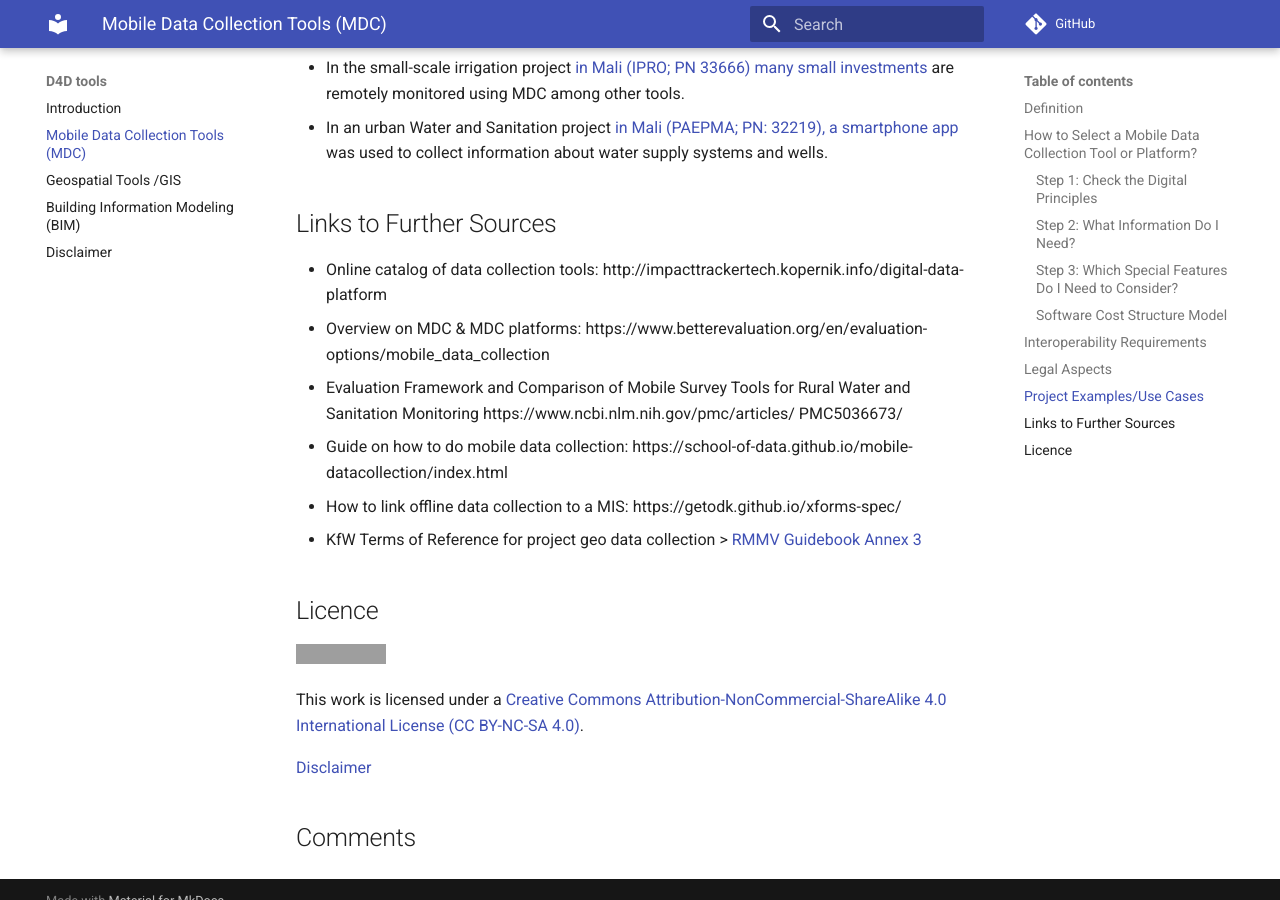
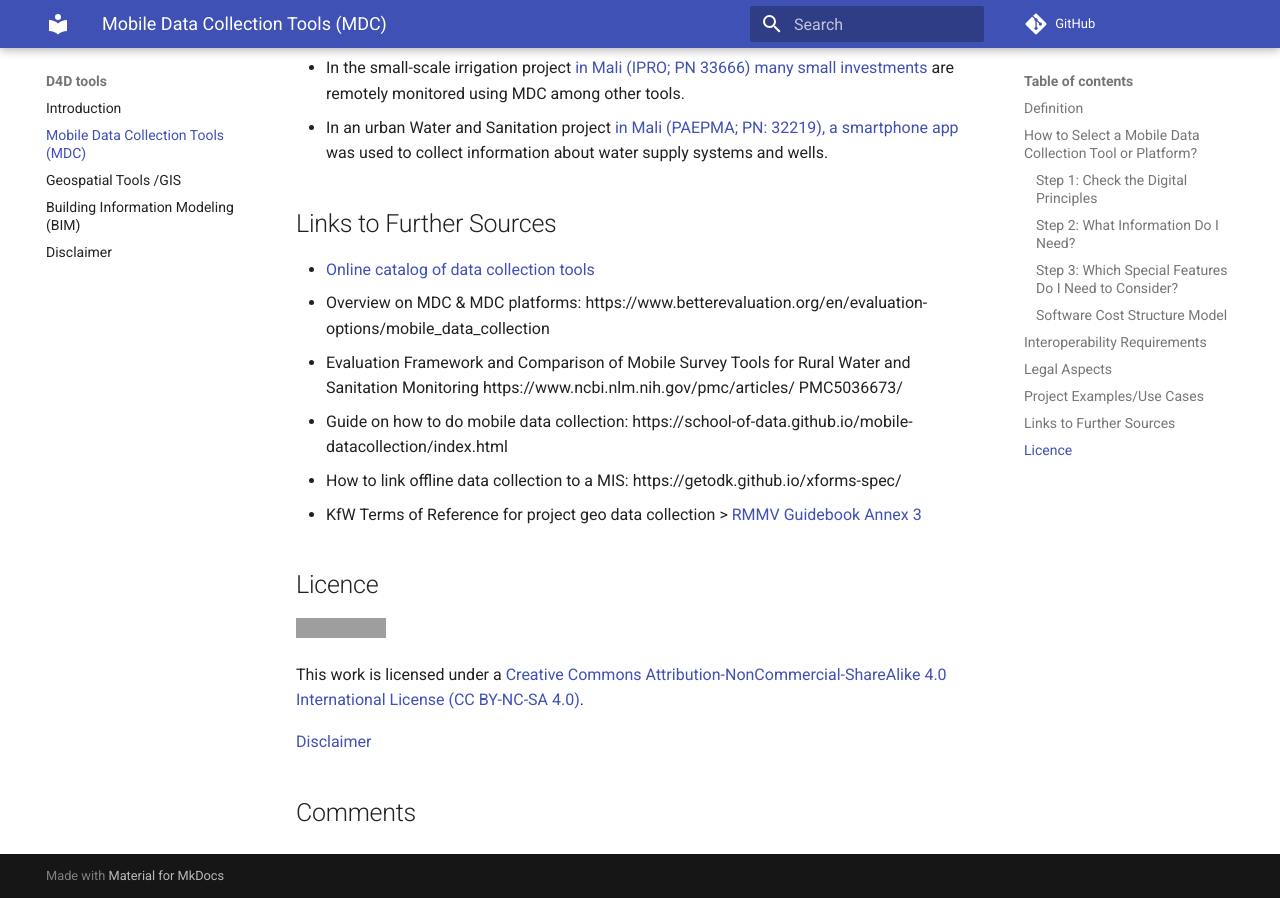
Before and after one commit to openkfw/d4dtools, an MkDocs documentation site: the page built from docs/mdc.md, in a window 1280 px wide and 900 px high, scrolled down 2590 px. Built offline with MkDocs 1.6.1 and Material for MkDocs 9.7.7, drawn with Linux system fonts in a browser that asks for light colours; comment, search, counter and statistics services are not loaded; grey boxes are pictures that could not be loaded.

Commit message:
Update mdc.md
Update a link

```diff
--- a/docs/mdc.md
+++ b/docs/mdc.md
@@ -85,8 +85,7 @@ in > [RMMV Guidebook Section 2.3.1](https://www.kfw-entwicklungsbank.de/Service/
 - In an urban Water and Sanitation project [in Mali (PAEPMA; PN: 32219), a smartphone app](https://www.kfw-entwicklungsbank.de/ipfz/Projektdatenbank/Programm-kleinst%C3%A4dtische-Wasser--und-Sanit%C3%A4rversorgung-32219.htm) was used to collect information about water supply systems and wells.
 
 ## Links to Further Sources
-- Online catalog of data collection tools:
-http://impacttrackertech.kopernik.info/digital-data-platform
+- [Online catalog of data collection tools](http://impacttrackertech.kopernik.info/digital-data-platform)
 - Overview on MDC & MDC platforms:
 https://www.betterevaluation.org/en/evaluation-options/mobile_data_collection
 - Evaluation Framework and Comparison of
```
